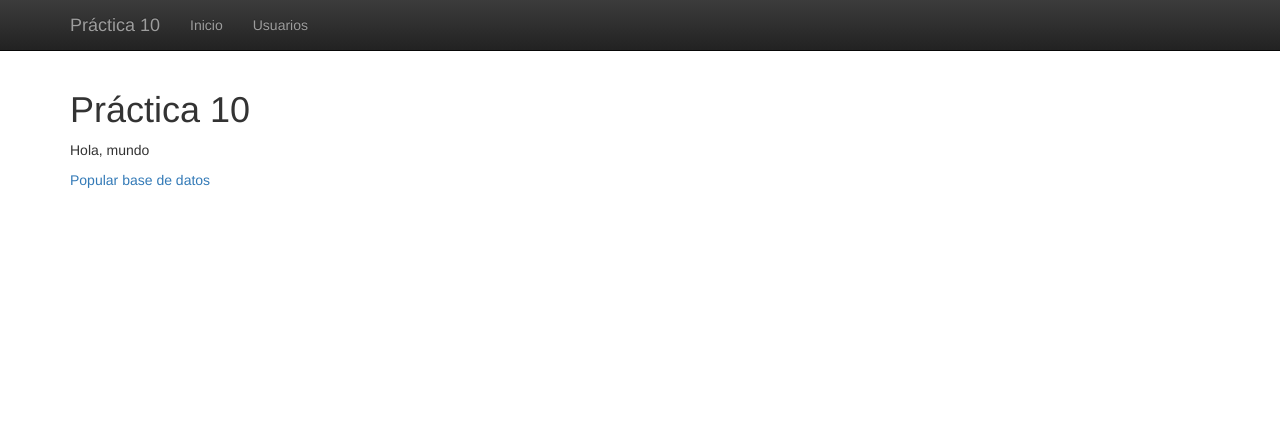
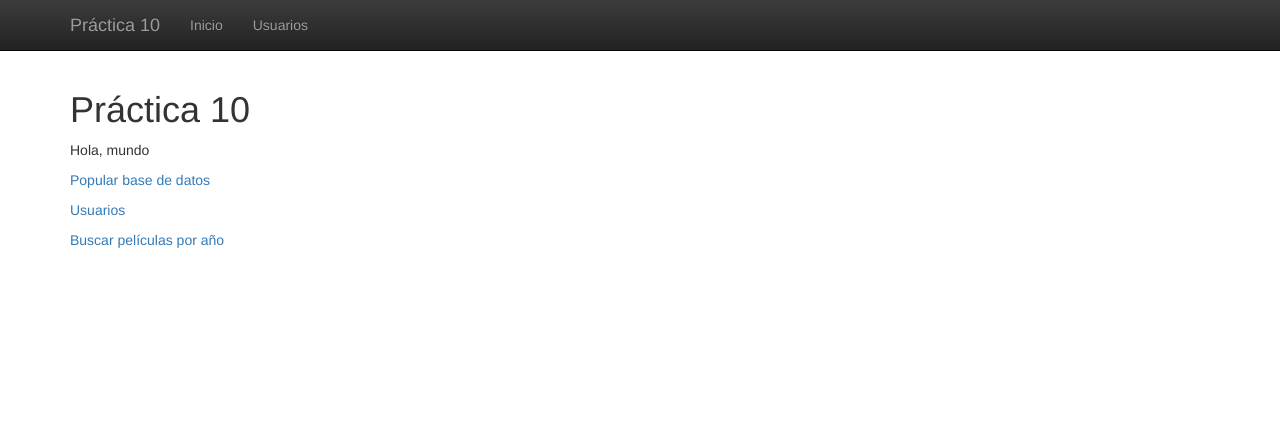
Before and after one commit to albbosgom/practicas-aii, a Django app: page / in a window 1280 px wide. Shown: the top 447 px of the page. Run offline with Django 3.2, Linux system fonts and the light colour scheme; some libraries are stand-ins or nearby versions.

Commit message:
Vínculos

```diff
--- a/Practica10/templates/main.html
+++ b/Practica10/templates/main.html
@@ -6,4 +6,6 @@
 {% block pagebody %}
 	<p>Hola, mundo</p>
 	<p><a href="/populate/">Popular base de datos</a>
+	<p><a href="/usuarios/">Usuarios</a>
+	<p><a href="/peliculasPorAnho/">Buscar pel&iacute;culas por a&ntilde;o</a>
 {% endblock %}
```
